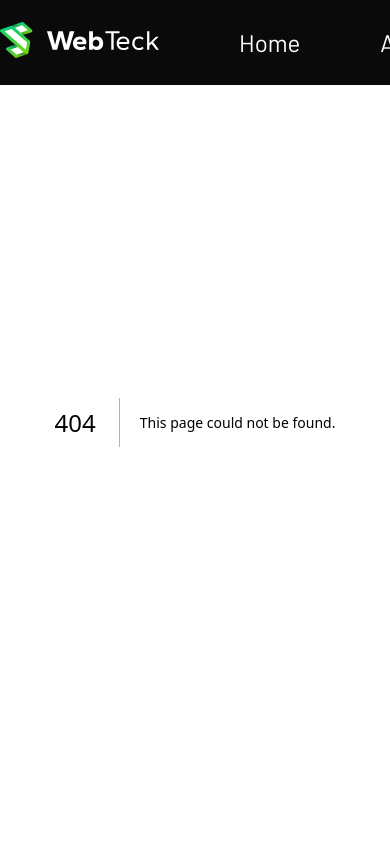
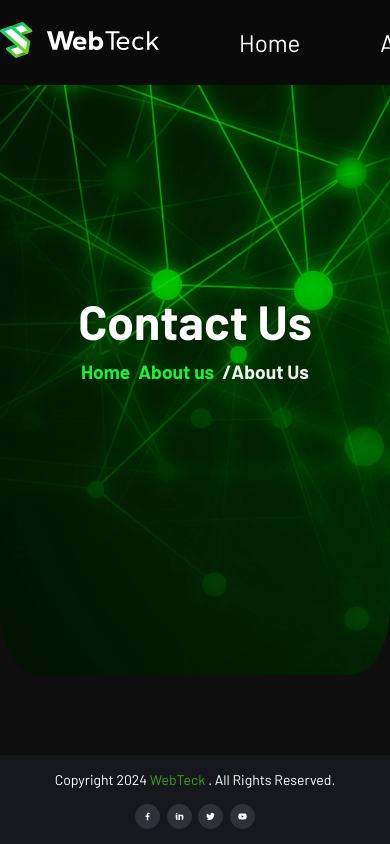
Before and after one commit to MaryamJami1/technology-website-next.js, a Next.js app: page /Contact_page in a window 390 px wide. Before the commit this address had no page. Shown: the top 844 px of the page. Built offline with nearby package versions, Linux system fonts and the light colour scheme.

Commit message:
responsive

```diff
--- a/src/app/About_page/Components/Hero/hero.module.css
+++ b/src/app/About_page/Components/Hero/hero.module.css
@@ -1,6 +1,6 @@
 .hero {
     position: relative;
-    background-image:url('/about_section/2923981.jpg');
+    background-image:url('/about_section/rm378-01c.jpg');
     height: 100vh;
     background-size: cover;
     background-position: center;
--- /dev/null
+++ b/src/app/Contact_page/Components/Hero/Hero.tsx
@@ -0,0 +1,20 @@
+// pages/contact.js
+import { FiMail, FiPhone, FiMapPin } from 'react-icons/fi';
+import styles from './hero.module.css';
+import Link from 'next/link';
+
+export default function Contact() {
+    return (
+        <div className={styles.hero}>
+      <div className={styles.overlay}>
+        <h1 className={styles.heading}>Contact Us</h1>
+        <div className={styles.links}>
+          <Link href="/" className={styles.link}>Home</Link>
+          <Link href="/" className={styles.link}>About us</Link>
+          <span className={styles.separator}> / </span>
+          <span className={styles.current}>About Us</span>
+        </div>
+      </div>
+    </div>
+    );
+}
--- /dev/null
+++ b/src/app/Contact_page/Components/Hero/hero.module.css
@@ -0,0 +1,96 @@
+.hero {
+    position: relative;
+    background-image:url('/contact_section/23084167882082.jpg');
+    height: 100vh;
+    background-size: cover;
+    background-position: top;
+    display: flex;
+    align-items: center;
+    justify-content: center;
+    color: #fff;
+    overflow: hidden;
+    border-radius: 10%;
+}
+
+.hero::after {
+    content: '';
+    position: absolute;
+    top: 0;
+    left: 0;
+    right: 0;
+    bottom: 0;
+    background-color: rgba(0, 0, 0, 0.449);
+    z-index: 1;
+}
+
+.heading {
+    font-size: 3rem;
+    margin-bottom: 10px;
+    font-weight: bold;
+    position: relative;
+    z-index: 2;
+}
+
+.links {
+    display: flex;
+    align-items: center;
+    justify-content: center;
+    font-size: 1.2rem;
+    font-weight: 600;
+    position: relative;
+    z-index: 2;
+}
+
+.link {
+    color: #1af037;
+    text-decoration: none;
+    margin-right: 8px;
+}
+
+.link:hover {
+    text-decoration: underline;
+}
+
+.separator {
+    color: #fff;
+}
+
+.current {
+    color: #f0f0f0;
+}
+
+
+/* Media queries for tablet and mobile */
+@media (max-width: 768px) {
+    .hero {
+        height: 80vh;
+        background-image:url('/about_section/about_bg.jpg');
+        background-size: cover;
+        background-position: top;
+    }
+
+
+.hero::after {
+
+    background-color: rgba(0, 0, 0, 0.115);
+
+}
+
+}
+
+@media (max-width: 480px) {
+    .hero {
+        height: 80vh;
+        background-image:url('/about_section/about_bg.jpg');
+        background-size: cover;
+        background-position: top;
+    }
+
+
+.hero::after {
+
+    background-color: rgba(0, 0, 0, 0.115);
+
+}
+
+}
--- /dev/null
+++ b/src/app/Contact_page/page.tsx
@@ -0,0 +1,10 @@
+import React from 'react'
+import Contact from './Components/Hero/Hero'
+
+export default function page() {
+  return (
+    <div>
+      <Contact/>
+    </div>
+  )
+}
--- a/src/app/Navbar/Navbar.tsx
+++ b/src/app/Navbar/Navbar.tsx
@@ -21,8 +21,7 @@ export default function Navbar() {
 
         <li><Link href="/" className={styles.link}>Home</Link></li>
           <li><Link href="/About_page" className={styles.link}>About</Link></li>
-          <li><Link href="/pages" className={styles.link}>Projects</Link></li>
-          <li><Link href="/contact" className={styles.link}>Contact</Link></li>
+          <li><Link href="/Contact_page" className={styles.link}>Contact</Link></li>
         </ul>
         <Btn text={"Join Community"} />
       </div>
```
Also changed, not shown: 2 other files (tests, documents, lock files or other folders).
